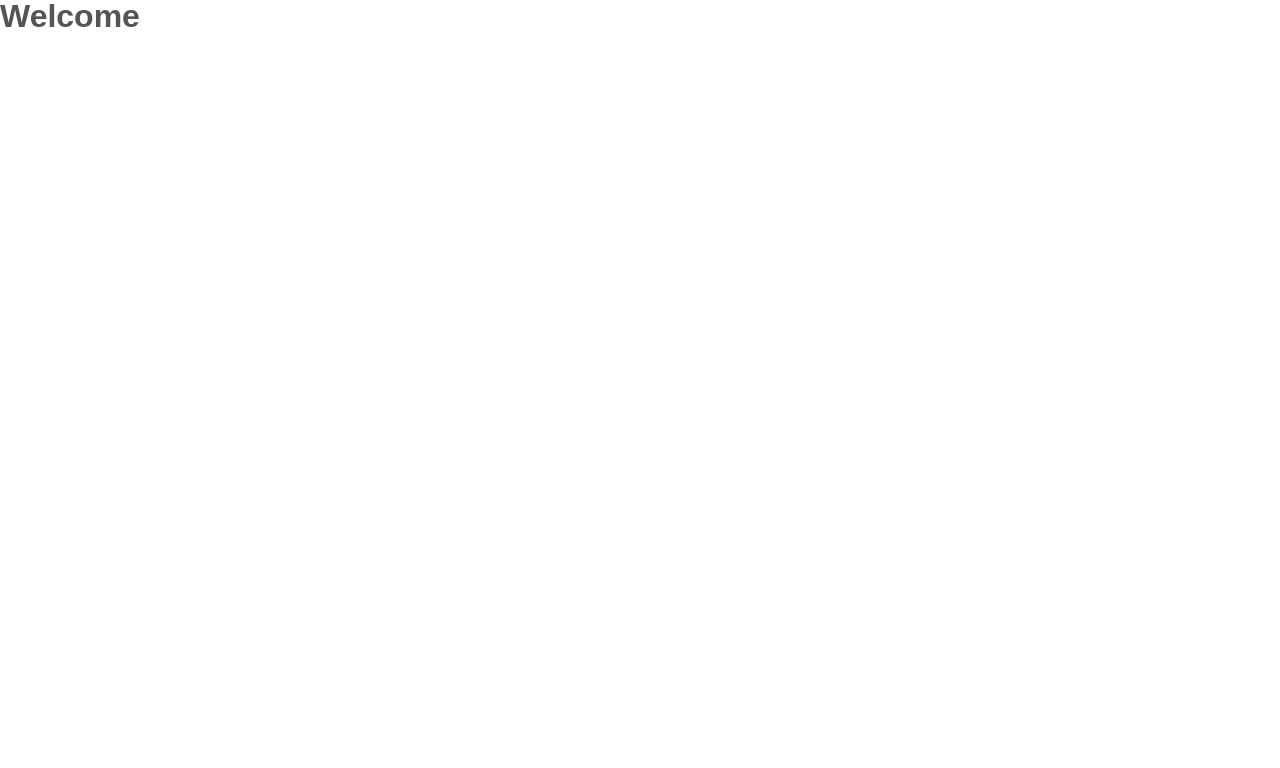
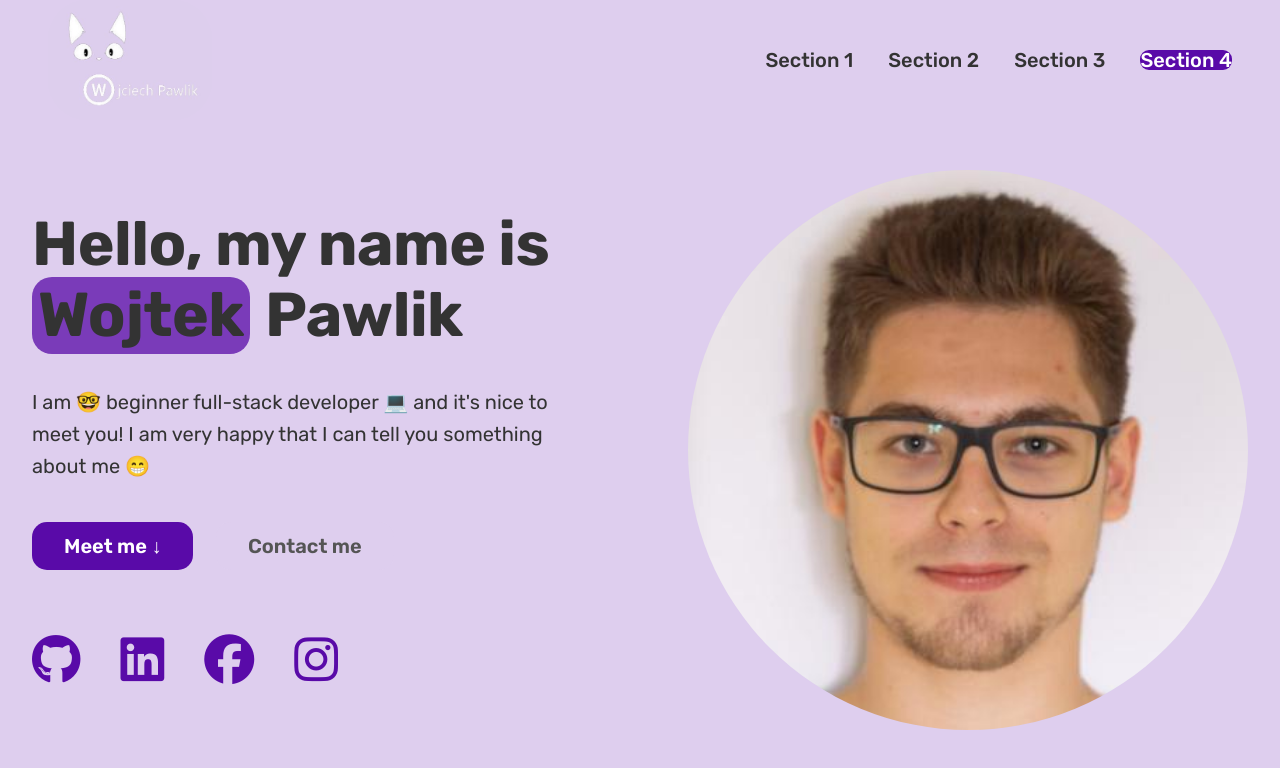
Before and after one commit to W-Pawlik/Resume-Website, a plain HTML site: page index.html in a window 1280 px wide. Drawn offline with Linux system fonts and the light colour scheme.

Commit message:
Created Header and prime section
Creater Header and prime section. Header contains logo and navbar. Contact button in navbar has to be edited. In the prime section image has to be changed.
Main theme of website can be modified in the feature.

```diff
--- a/index.html
+++ b/index.html
@@ -5,9 +5,79 @@
     <meta name="viewport" content="width=device-width, initial-scale=1.0" />
     <title>Wojeich Pawlik CV</title>
     <link rel="icon" type="image/x-icon" href="./resources/images/prof.jpg" />
+
+    <link
+      rel="stylesheet"
+      href="https://cdnjs.cloudflare.com/ajax/libs/font-awesome/6.5.2/css/all.min.css"
+      integrity="sha512-SnH5WK+bZxgPHs44uWIX+LLJAJ9/2PkPKZ5QiAj6Ta86w+fsb2TkcmfRyVX3pBnMFcV7oQPJkl9QevSCWr3W6A=="
+      crossorigin="anonymous"
+      referrerpolicy="no-referrer"
+    />
+
+    <link rel="preconnect" href="https://fonts.googleapis.com" />
+    <link rel="preconnect" href="https://fonts.gstatic.com" crossorigin />
+    <link
+      href="https://fonts.googleapis.com/css2?family=Inter:wght@100..900&family=Rubik:ital,wght@0,300..900;1,300..900&display=swap"
+      rel="stylesheet"
+    />
+
     <link rel="stylesheet" href="./resources/css/main.css" />
   </head>
   <body>
-    <h1>Welcome</h1>
+    <header class="header">
+      <img
+        src="./resources/images/logo-header.jpg"
+        alt="Wojciech Pawliks Logo"
+        class="logo"
+      />
+      <nav class="nav">
+        <ul class="nav-list">
+          <li class="nav-item"><a href="#" class="nav-link">Section 1</a></li>
+          <li class="nav-item"><a href="#" class="nav-link">Section 2</a></li>
+          <li class="nav-item"><a href="#" class="nav-link">Section 3</a></li>
+          <li class="nav-item">
+            <a href="#" class="nav-link nav-contact">Section 4</a>
+          </li>
+        </ul>
+      </nav>
+    </header>
+    <main>
+      <section class="section-prime">
+        <div class="prime">
+          <div class="prime-text-container">
+            <h1 class="heading-primary">
+              Hello, my name is <span class="name-text">Wojtek</span>Pawlik
+            </h1>
+            <p class="prime-description">
+              I am 🤓 beginner full-stack developer 💻 and it's nice to meet
+              you! I am very happy that I can tell you something about me 😁
+            </p>
+            <a href="#" class="btn btn--full margin-right-sm">Meet me &darr;</a>
+            <a href="#" class="btn btn--outline">Contact me</a>
+            <div class="social-media-container">
+              <a href="#" class="social-media-icon"
+                ><i class="fa-brands fa-github"></i
+              ></a>
+              <a href="#" class="social-media-icon"
+                ><i class="fa-brands fa-linkedin"></i
+              ></a>
+              <a href="#" class="social-media-icon"
+                ><i class="fa-brands fa-facebook"></i
+              ></a>
+              <a href="#" class="social-media-icon"
+                ><i class="fa-brands fa-instagram"></i
+              ></a>
+            </div>
+          </div>
+          <div class="prime-img-container">
+            <img
+              src="./resources/images/profilowe.jpg"
+              alt="Image of Wojciech Pawlik"
+              class="prime-img"
+            />
+          </div>
+        </div>
+      </section>
+    </main>
   </body>
 </html>
--- a/resources/css/main.css
+++ b/resources/css/main.css
@@ -5,9 +5,179 @@
   box-sizing: border-box;
 }
 
+html {
+  font-size: 62.5%;
+}
+
 body {
-  font-family: sans-serif;
+  font-family: "Rubik", sans-serif;
   line-height: 1;
   font-weight: 400;
+  color: var(--main-text-color);
+}
+
+/* ----------------- COLORS ----------------- */
+
+:root {
+  --section-background: #deceee;
+  --primary-color: #590aa8;
+  --main-text-color: #333;
+}
+
+/* ----------------- USABLE COMPONENTS ----------------- */
+
+.margin-right-sm {
+  margin-right: 2rem !important;
+}
+
+.btn:link,
+.btn:visited {
+  display: inline-block;
+  background-color: var(--primary-color);
+  border-radius: 15px;
+  padding: 1.4rem 3.2rem;
+  font-size: 2rem;
+  color: white;
+  font-weight: 600;
+  transition: all 0.4s;
+}
+
+.btn--full:link,
+.btn--full:visited {
+  background-color: var(--primary-color);
+}
+
+.btn--full:hover,
+.btn--full:active {
+  background-color: #3e0776;
+}
+
+.btn--outline:link,
+.btn--outline:visited {
+  background-color: var(--section-background);
   color: #555;
 }
+
+.btn--outline:hover,
+.btn--outline:active {
+  background-color: var(--section-background);
+  box-shadow: inset 0 0 10px #fff;
+}
+
+/* ----------------- HEADER ----------------- */
+
+.header {
+  display: flex;
+  justify-content: space-between;
+  align-items: center;
+  background-color: var(--section-background);
+  height: 12rem;
+  padding: 0 4.8rem;
+}
+
+.logo {
+  height: 12rem;
+  border-radius: 4rem;
+}
+
+/* ----------------- NAVBAR ----------------- */
+
+.nav-list {
+  display: flex;
+  align-items: center;
+  list-style: none;
+  gap: 3.5rem;
+}
+
+.nav-link:link,
+.nav-link:visited {
+  display: inline-block;
+  color: var(--main-text-color);
+  font-weight: 500;
+  font-size: 2rem;
+  transition: all 0.3s;
+}
+
+.nav-link:hover,
+.nav-link:active {
+  color: #3e0776;
+}
+
+.nav-link.nav-contact:link,
+.nav-link.nav-contact:visited {
+  padding: 2rem, 3rem;
+  border-radius: 9px;
+  color: white;
+  background-color: var(--primary-color);
+}
+
+.nav-link.nav-contact:hover,
+.nav-link.nav-contact:active {
+  background-color: #3e0776;
+}
+
+/* ----------------- PRIME SCETION ----------------- */
+
+.section-prime {
+  background-color: var(--section-background);
+  padding: 5rem 0 10rem 0;
+}
+
+.prime {
+  max-width: 130rem;
+  margin: 0 auto;
+  padding: 0 3.2rem;
+  display: grid;
+  gap: 9.6rem;
+  grid-template-columns: 1fr 1fr;
+  align-items: center;
+  min-height: 70vh;
+}
+
+.heading-primary {
+  font-size: 6.2rem;
+  line-height: 1.05;
+  font-weight: 700;
+  letter-spacing: -0.5px;
+  color: var(--main-text-color);
+  margin-bottom: 3.2rem;
+}
+
+.prime-description {
+  font-size: 2rem;
+  line-height: 1.6;
+  margin-bottom: 4rem;
+}
+
+.name-text {
+  display: inline-block;
+  margin-right: 1.5rem;
+  background-color: #7a3bb9;
+  border-radius: 2rem;
+  padding: 0.6rem;
+}
+
+.prime-img {
+  width: 100%;
+  border-radius: 1000px;
+}
+
+.social-media-container {
+  display: flex;
+  gap: 4rem;
+  margin-top: 6rem;
+  height: 6rem;
+  align-items: center;
+  /* justify-content: center; */
+}
+
+.social-media-icon {
+  font-size: 5rem;
+  color: var(--primary-color);
+  transition: all 0.2s ease;
+}
+
+.social-media-icon:hover,
+.social-media-icon:active {
+  font-size: 6rem;
+}
```
Also changed, not shown: resources/images/logo-header.jpg (added), resources/images/logo.jpg (added), resources/images/profilowe.jpg (added).
